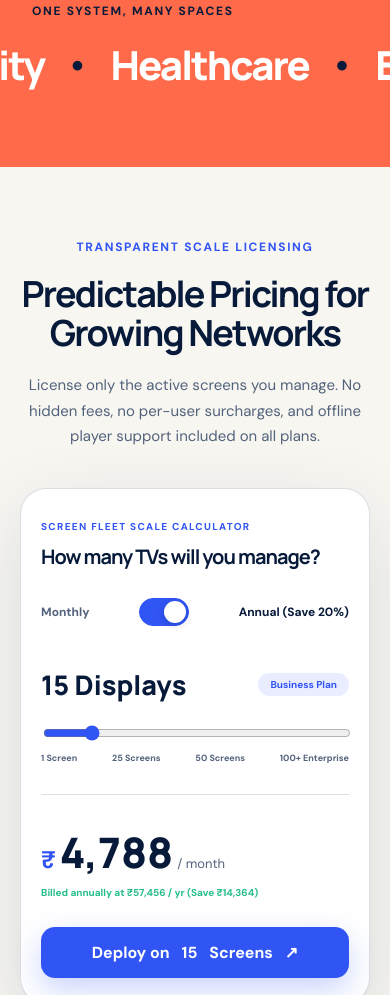
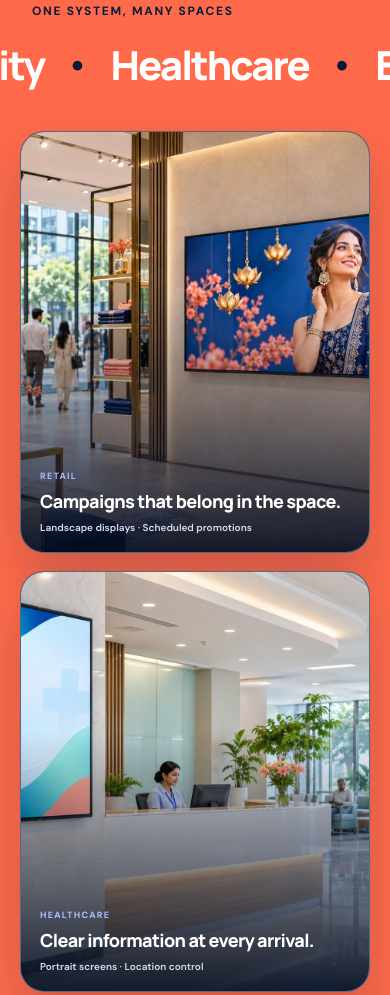
Before and after one commit to blackshadow001/Spotivo-cms-landing, a website: page index.html in a window 390 px wide. Shown: the part 5913-6908 px from the top of the page. Drawn offline with Linux system fonts and the light colour scheme.

Commit message:
Add real-world signage imagery

```diff
--- a/index.html
+++ b/index.html
@@ -219,6 +219,20 @@
             <span>Retail</span><i>•</i><span>Hospitality</span><i>•</i><span>Healthcare</span><i>•</i><span>Education</span><i>•</i><span>Workplaces</span><i>•</i><span>Public spaces</span><i>•</i>
           </div>
         </div>
+        <div class="venue-gallery reveal" aria-label="Spotivo signage in real venues">
+          <article class="venue-card venue-card-wide">
+            <img src="assets/venues/retail-signage.jpg" width="1448" height="1086" loading="lazy" decoding="async" alt="Digital signage display integrated into a modern retail store" />
+            <div class="venue-card-copy"><span>RETAIL</span><strong>Campaigns that belong in the space.</strong><small>Landscape displays · Scheduled promotions</small></div>
+          </article>
+          <article class="venue-card">
+            <img src="assets/venues/healthcare-signage.jpg" width="1448" height="1086" loading="lazy" decoding="async" alt="Portrait digital signage beside a hospital reception desk" />
+            <div class="venue-card-copy"><span>HEALTHCARE</span><strong>Clear information at every arrival.</strong><small>Portrait screens · Location control</small></div>
+          </article>
+          <article class="venue-card">
+            <img src="assets/venues/hospitality-signage.jpg" width="1448" height="1086" loading="lazy" decoding="async" alt="Digital menu displays above a modern cafe counter" />
+            <div class="venue-card-copy"><span>HOSPITALITY</span><strong>Menus that stay fresh all day.</strong><small>Multi-screen playlists · Offline-ready</small></div>
+          </article>
+        </div>
       </section>
 
       <section class="section pricing-section" id="pricing">
--- a/styles.css
+++ b/styles.css
@@ -210,6 +210,16 @@ h1 em, h2 em { color: var(--blue); font-family: Georgia, serif; font-weight: 400
 .marquee > div { display: flex; align-items: center; }
 .marquee span { padding: 0 26px; color: white; font: 800 clamp(40px, 5.5vw, 72px)/1 "Manrope"; letter-spacing: -.05em; }
 .marquee i { color: var(--ink); font-size: 40px; font-style: normal; }
+.venue-gallery { width: min(1280px, calc(100% - max(12vw, 64px))); margin: 58px auto 0; display: grid; grid-template-columns: 1.2fr .9fr .9fr; gap: 18px; }
+.venue-card { min-width: 0; height: 390px; position: relative; overflow: hidden; border: 1px solid rgba(255,255,255,.34); border-radius: 24px; background: var(--ink); box-shadow: 0 24px 55px rgba(7,26,58,.2); }
+.venue-card img { width: 100%; height: 100%; object-fit: cover; transition: transform .55s cubic-bezier(.16,1,.3,1); }
+.venue-card::after { content: ""; position: absolute; inset: 38% 0 0; background: linear-gradient(transparent, rgba(4,14,34,.92)); pointer-events: none; }
+.venue-card:hover img { transform: scale(1.035); }
+.venue-card-copy { position: absolute; z-index: 1; right: 24px; bottom: 22px; left: 24px; color: white; }
+.venue-card-copy span { color: #aebdff; font-size: 9px; font-weight: 800; letter-spacing: .14em; }
+.venue-card-copy strong, .venue-card-copy small { display: block; }
+.venue-card-copy strong { max-width: 360px; margin-top: 7px; font: 800 clamp(18px, 1.7vw, 26px)/1.15 "Manrope", sans-serif; letter-spacing: -.035em; }
+.venue-card-copy small { margin-top: 9px; color: #d9dfeb; font-size: 10px; font-weight: 600; }
 
 /* Pricing and interactive fleet calculator */
 .pricing-section { background: var(--paper); }
@@ -308,6 +318,9 @@ h1 em, h2 em { color: var(--blue); font-family: Georgia, serif; font-weight: 400
   .hero-copy { max-width: 760px; }
   .hero-stage { min-height: 540px; max-width: 720px; width: 100%; margin: 0 auto; }
   .section-heading { grid-template-columns: 1fr; gap: 20px; }
+  .venue-gallery { width: calc(100% - 48px); grid-template-columns: 1fr 1fr; }
+  .venue-card-wide { grid-column: 1 / -1; }
+  .venue-card { height: 360px; }
   .pricing-plans { grid-template-columns: repeat(2, minmax(0, 1fr)); }
   .pricing-plan:last-child { grid-column: 1 / -1; }
   .reliability-section { grid-template-columns: 1fr; }
@@ -338,6 +351,10 @@ h1 em, h2 em { color: var(--blue); font-family: Georgia, serif; font-weight: 400
   .journey-strip { padding: 22px; display: grid; grid-template-columns: 1fr 1fr; }
   .journey-strip i { display: none; }
   .section, .reliability-section { padding: 72px 20px; }
+  .venue-gallery { width: calc(100% - 40px); margin-top: 40px; grid-template-columns: 1fr; }
+  .venue-card-wide { grid-column: auto; }
+  .venue-card { height: min(108vw, 430px); }
+  .venue-card-copy { right: 19px; bottom: 18px; left: 19px; }
   .section-heading { margin-bottom: 36px; }
   .section-heading h2, .reliability-copy h2, .contact-copy h2 { font-size: clamp(34px, 10vw, 46px); }
   .workflow-tabs { grid-template-columns: 1fr 1fr; }
```
Also changed, not shown: assets/venues/healthcare-signage.jpg (added), assets/venues/hospitality-signage.jpg (added), assets/venues/retail-signage.jpg (added).
